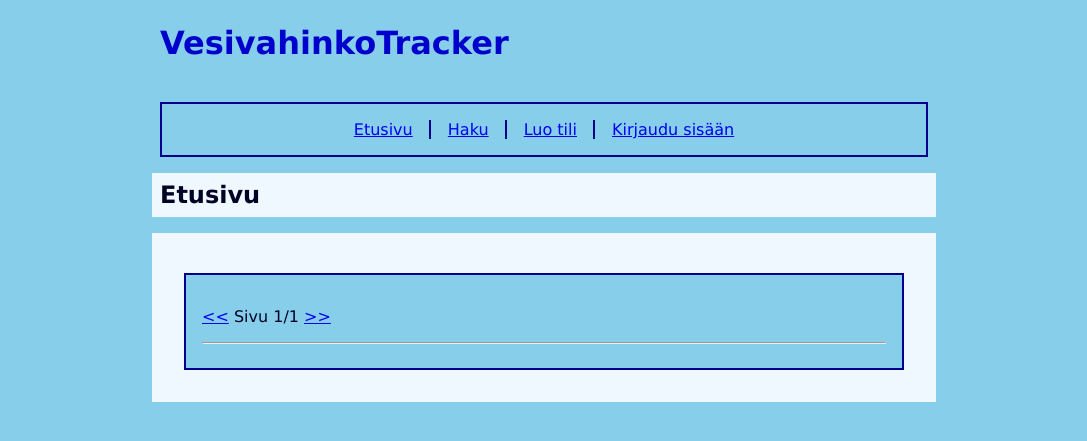
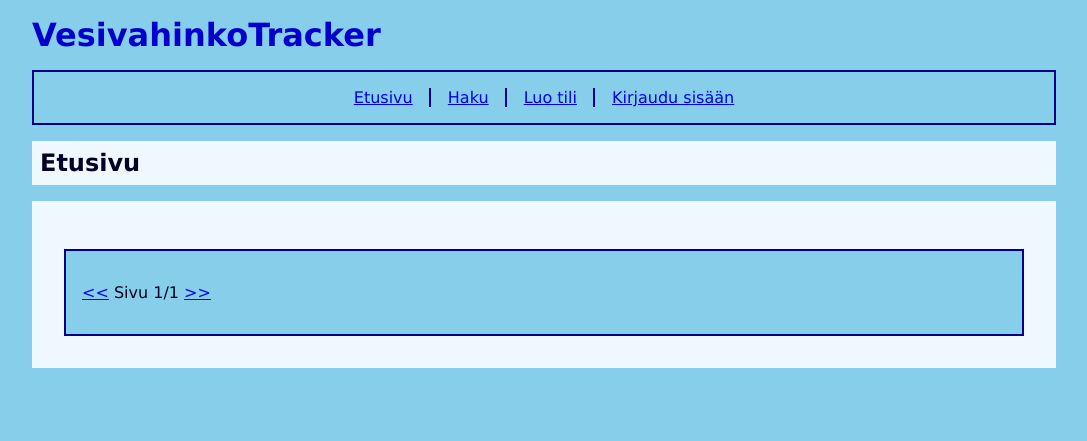
Before and after one commit to aapoasik/VesivahinkoTracker, a Flask app: page / in a window 1280 px wide. Shown: the top 441 px of the page, without its empty margins (96-1183 px from the left). Run offline with Flask 3, Linux system fonts and the light colour scheme; data that the repository does not hold is empty.

Commit message:
Further styling improvements

```diff
--- a/static/main.css
+++ b/static/main.css
@@ -1,9 +1,41 @@
 body {
   color: #020324;
   margin: auto;
-  max-width: 50em;
+  max-width: 65em;
   font-family: "verdana", "sans-serif";
   background-color: skyblue;
+}
+
+.specialtext {
+  background-color: skyblue;
+  padding: 0.25em;
+}
+
+img {
+  height: auto;
+  width: 300px;
+}
+
+.reactions {
+  background-color: aliceblue;
+  padding: 10px;
+  border-radius: 5px;
+}
+
+.reactions ul {
+  list-style: none;
+  padding: 0;
+  margin: 0;
+  font-size: 0;
+}
+
+.reactions li {
+  display: inline-block;
+  padding: 5px 10px;
+  margin-right: 8px;
+  background-color: skyblue;
+  border-radius: 15px;
+  font-size: 1rem;
 }
 
 .pagetitle {
@@ -20,12 +52,20 @@ body {
   margin: 1em;
 }
 
+.pagenav {
+  border: 2px solid darkblue;
+  background-color: skyblue;
+  padding: 1em;
+  margin: 1em;
+  margin-top: 2em;
+}
+
 .nav {
   border: 2px solid darkblue;
   background-color: skyblue;
   padding: 1em;
-  margin: 1em;
-  margin-top: 1.5em;
+  margin: 0.5em;
+  margin-bottom: 1em;
 }
 
 nav {
@@ -54,8 +94,10 @@ nav li:not(:first-of-type) {
 .header {
   background-color: skyblue;
   color: mediumblue;
-  padding: 1em;
-  margin: 0.5em 0;
+  padding: 0.5em;
+  margin: 0em;
+  margin-bottom: 0.5em;
+  margin-top: 0.5em;
 }
 
 .content {
--- a/templates/index.html
+++ b/templates/index.html
@@ -62,16 +62,16 @@
       <br />
       Raportoitu {{ report.last_sent }}
     </p>
-    <hr />
   </div>
   {% endfor %}
 
-  <div class="nav">
+
+  <div class="pagenav">
     <p>
       <a href="/{{ page - 1 }}">&lt;&lt;</a>
       Sivu {{ page }}/{{ page_count }}
       <a href="/{{ page + 1 }}">&gt;&gt;</a>
     </p>
-    <hr />
   </div>
+
 {% endblock %}
```
Also changed, not shown: templates/profile.html (+2 -5 lines), templates/report.html (+20 -12 lines), templates/search.html (+2 -5 lines).
